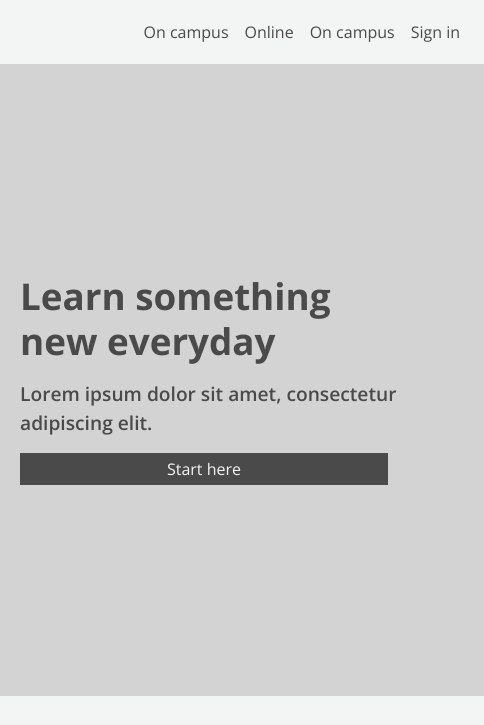
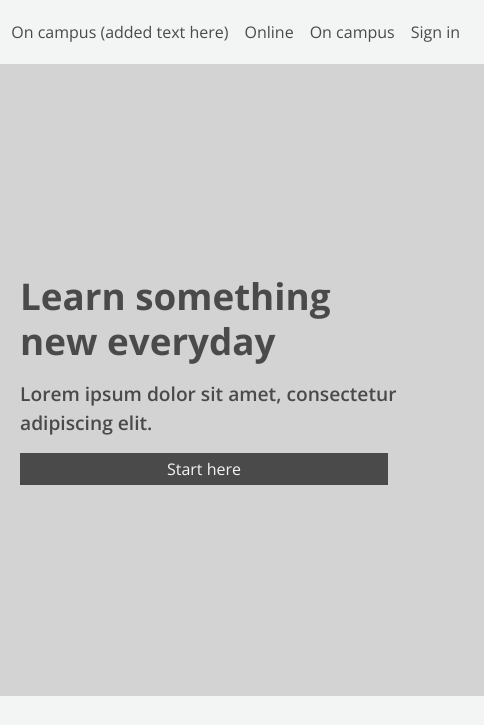
Before and after one commit to jdegriz/colmar-assets, a plain HTML site: page index.html in a window 1280 px wide. Shown: the top 725 px of the page, 796-1280 px from the left. Drawn offline with nearby package versions, Linux system fonts and the light colour scheme.

Commit message:
Add updated text

```diff
--- a/index.html
+++ b/index.html
@@ -16,7 +16,7 @@
       </div>
       <nav class="desktop">
         <ul>
-          <li><a href="#">On campus</a></li>
+          <li><a href="#">On campus (added text here)</a></li>
           <li><a href="#">Online</a></li>
           <li><a href="#">On campus</a></li>
           <li><a href="#">Sign in</a></li>
```
